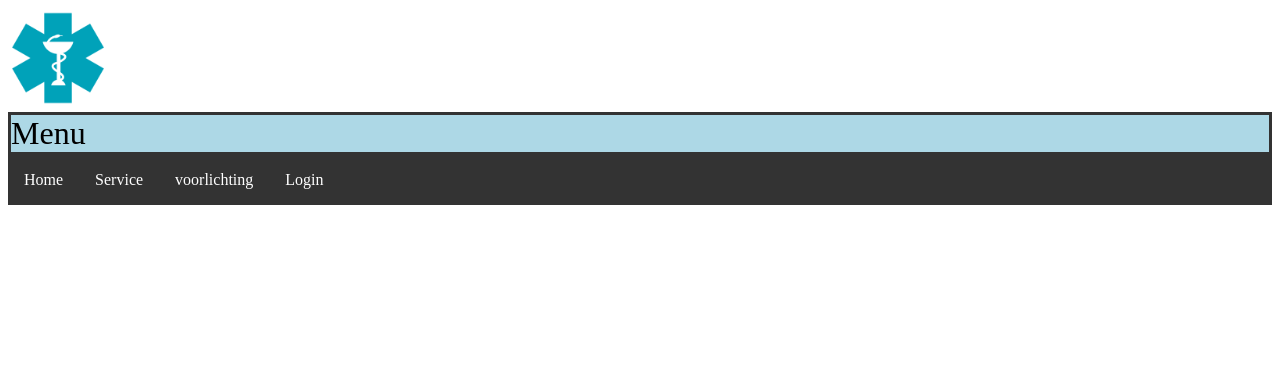
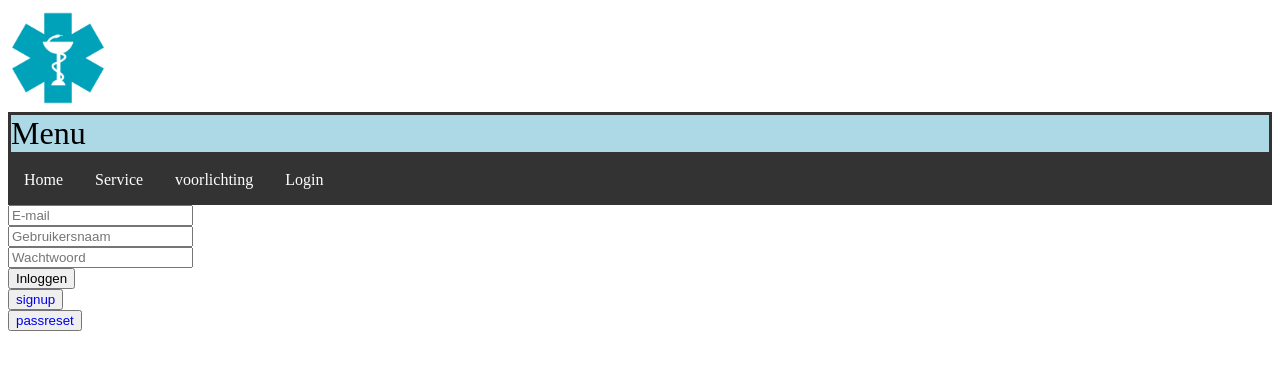
Before and after one commit to Jellewolf/Project, a PHP site: page /login.php in a window 1280 px wide. Shown: the top 370 px of the page. Run offline with PHP 8.4, Linux system fonts and the light colour scheme.

Commit message:
added signup form

```diff
--- a/login.php
+++ b/login.php
@@ -10,5 +10,18 @@ include 'inc/stylesheet.inc.php';
 <?php
 include 'inc/menu.inc.php';
 ?>
+<form>
+ <input type="text" name="e-mail" placeholder="E-mail">
+ <br>
+ <input type="text" name="username" placeholder="Gebruikersnaam">
+ <br>
+ <input type="text" name="password" placeholder="Wachtwoord">
+ <br>
+ <button type="submit" name="submit">Inloggen</button>
+ <br>
+<button type="link" name="signup"><a href="signup.php">signup</a></button>
+ <br>
+ <button type="link" name="reset"><a href="passreset.php">passreset</a></button>
+
 </body>
 </html>
--- a/signup.php
+++ b/signup.php
@@ -10,7 +10,7 @@ include 'inc/stylesheet.inc.php';
 <?php
 include 'inc/menu.inc.php';
 ?>
-<!-- This is the signup please do not delete-- <form action="inc/signup.inc.php" method="POST">
+<!-- This is the signup page please do not delete-- <form action="inc/signup.inc.php" method="POST">
 -->
 <form action="inc/signup.inc.php" method="POST">
  <input type="text" name="salutation" placeholder="Aanhef" required>
```
Also changed, not shown: inc/signup.inc.php (added, +19 -0 lines), passreset.php (added).
